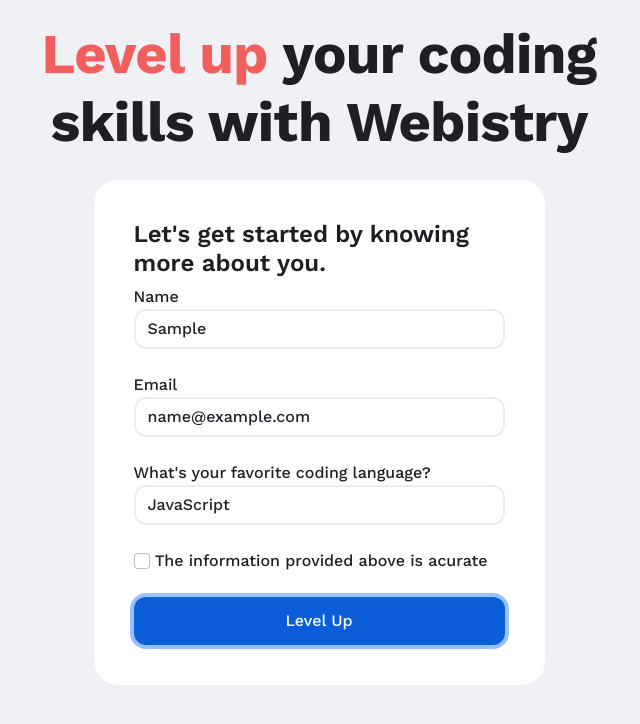
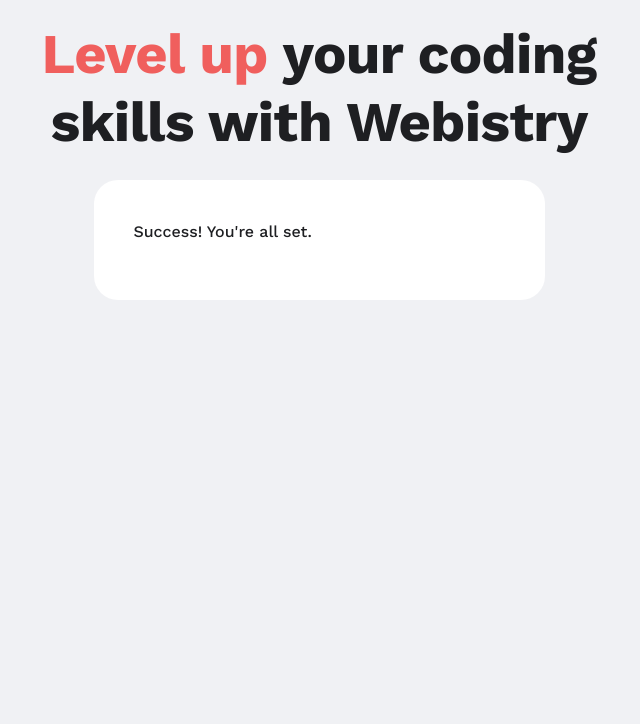
Before and after one commit to Inesalvergne/webistry-lewagon-test, a website built with webpack: page index.html in a window 1280 px wide. Both pictures are taken after typing "Sample", "name@example.com" into the empty fields and a click on the button "Level Up". Shown: the part 54-778 px from the top of the page, without its empty margins (321-961 px from the left). Built offline with nearby package versions, Linux system fonts and the light colour scheme.

Commit message:
display sucess message if form pass validation

```diff
--- a/index.html
+++ b/index.html
@@ -29,7 +29,7 @@
         </div>
         <div class="form-group mb-4">
           <label for="inputEmail">Email</label>
-          <input type="email" class="form-control" id="inputEmail" placeholder="Ener your email">
+          <input type="email" class="form-control" id="inputEmail" placeholder="Enter your email">
           <small id="emailValidation" class="form-text text-muted d-none"> This email is not valid. </small>
         </div>
         <div class="form-group mb-4">
@@ -42,10 +42,9 @@
           </select>
         </div>
         <div class="form-group mb-4">
-          <input class="form-check-input" type="checkbox" value="" id="flexCheckChecked">
-          <label class="form-check-label" for="flexCheckChecked">
-            The information provided above is acurate
-          </label>
+          <input class="form-check-input" type="checkbox" value="" id="checkAccuracy">
+          <label class="form-check-label" for="flexCheckChecked"> The information provided above is acurate</label>
+          <small id="checkboxValidation" class="form-text text-muted d-none">This field is required.</small>
         </div>
         <button type="submit" class="btn btn-primary">Level Up</button>
       </form>
--- a/src/index.js
+++ b/src/index.js
@@ -3,23 +3,43 @@
   return regex.test(email);
 };
 
-const welcomeForm = document.querySelector("#welcome-form");
-welcomeForm.addEventListener("submit", (event) => {
-  event.preventDefault();
-  const inputEmail = document.querySelector("#inputEmail");
-  const emailValidation = document.querySelector("#emailValidation");
-  const inputName = document.querySelector("#inputName");
-  const nameValidation = document.querySelector("#nameValidation");
-  if (inputName.value === "" && valid(inputEmail.value) === false) {
+const inputEmail = document.querySelector("#inputEmail");
+const emailValidation = document.querySelector("#emailValidation");
+const inputName = document.querySelector("#inputName");
+const nameValidation = document.querySelector("#nameValidation");
+const checkAccuracy = document.querySelector("#checkAccuracy");
+const checkboxValidation = document.querySelector("#checkboxValidation");
+
+const validation = () => {
+  if (inputName.value === "" && valid(inputEmail.value) === false && checkAccuracy.checked === false) {
     emailValidation.classList.remove("d-none");
     inputEmail.classList.add("not-valid");
     nameValidation.classList.remove("d-none");
     inputName.classList.add("not-valid");
+    checkboxValidation.classList.remove("d-none");
   } else if (valid(inputEmail.value) === false) {
     emailValidation.classList.remove("d-none");
     inputEmail.classList.add("not-valid");
   } else if (inputName.value === "") {
     nameValidation.classList.remove("d-none");
     inputName.classList.add("not-valid");
+  } else if (checkAccuracy.checked === false) {
+    checkboxValidation.classList.remove("d-none");
+  }
+  return true;
+};
+
+const welcomeForm = document.querySelector("#welcome-form");
+const formTitle = document.querySelector("#form-title");
+const successTag = `<p> <span> Success!</span> You're all set. </p>`;
+const container = document.querySelector(".container");
+welcomeForm.addEventListener("submit", (event) => {
+  event.preventDefault();
+  console.log(checkAccuracy.checked);
+  // validation();
+  if (validation()) {
+    welcomeForm.remove();
+    formTitle.remove();
+    container.insertAdjacentHTML("afterbegin", successTag);
   }
 });
```
